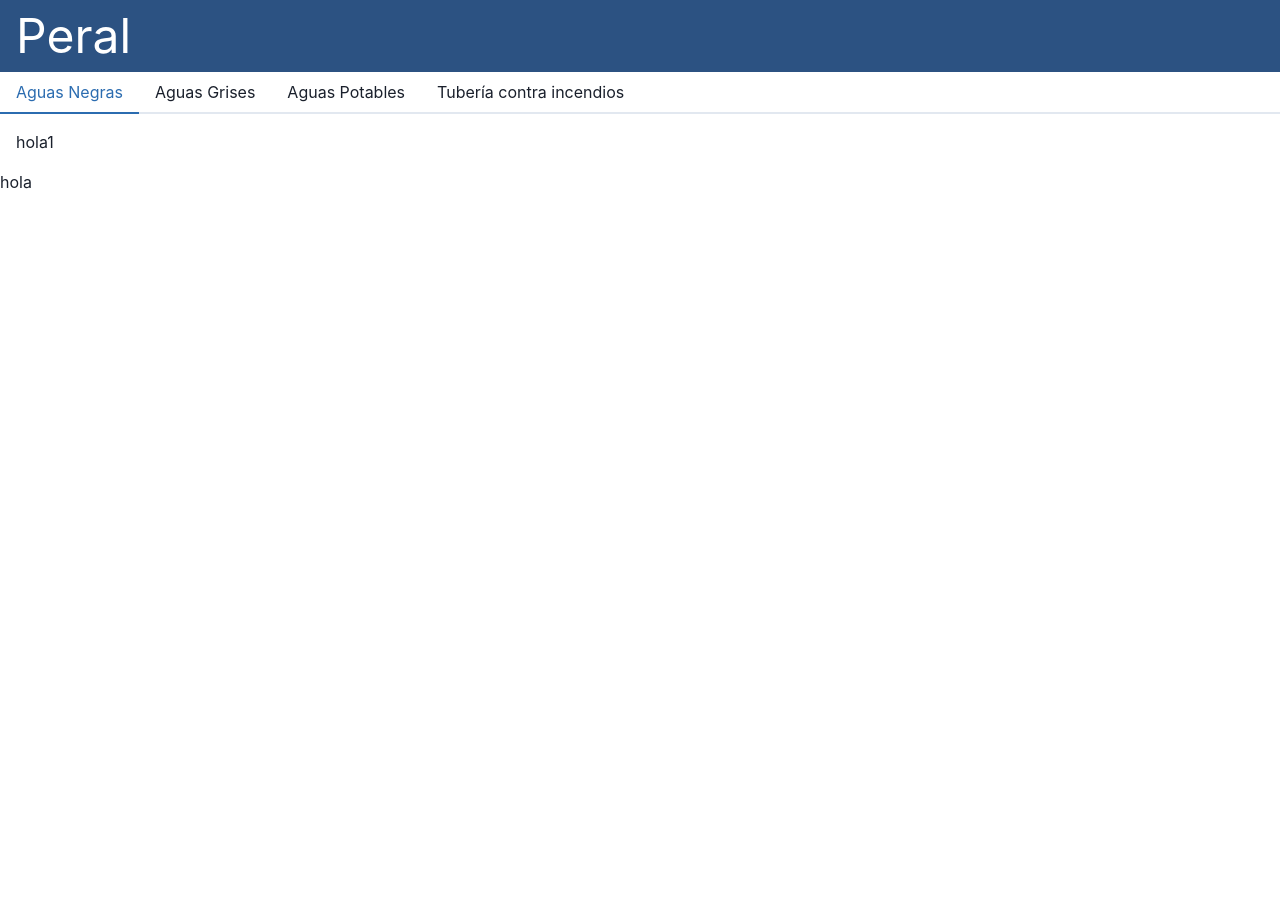
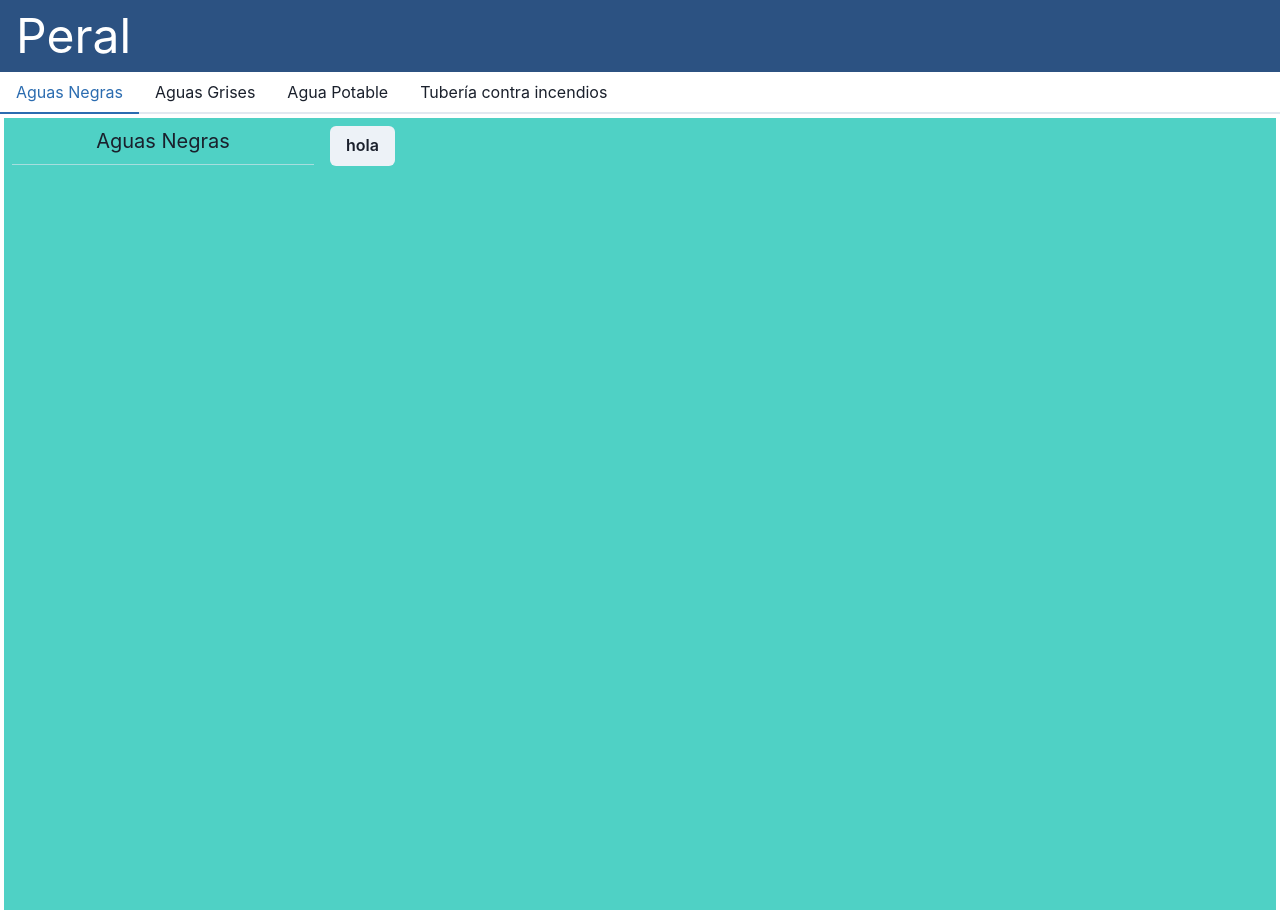
Before and after one commit to Jdelbarcogarza/peral-frontend, a Next.js app: page /dashboard in a window 1280 px wide. Before the commit the page ends 800 px from the top, so only its background shows below. Built offline with nearby package versions, Linux system fonts and the light colour scheme.

Commit message:
todo funciona

```diff
--- /dev/null
+++ b/components/ContentLayout.js
@@ -0,0 +1,20 @@
+import React from 'react'
+import {
+    Box,
+    Grid,
+    GridItem,
+} from '@chakra-ui/react'
+
+/*
+Componente donde va todo el layout de cada tab
+*/
+export default function ContentLayout({ children }) {
+  return (
+   <>
+    <Box bgColor={'teal.300'} height={'100%'} width={'100%'} padding={2}>
+    {/** TODO: orgnizar para que se vaya a un lado con el grid */}
+    {children }
+    </Box>
+   </>
+  )
+}
--- a/components/Layout.js
+++ /dev/null
@@ -1,51 +0,0 @@
-import { Navbar } from '../components/Navbar'
-
-import {
-  Tab,
-  TabList,
-  TabPanels,
-  TabPanel,
-  Tabs,
-} from '@chakra-ui/react'
-
-export default function Layout({ children }) {
-    return (
-      <>
-        <Navbar />
-        <main>
-        <Tabs>
-          <TabList>
-            <Tab>Aguas Negras</Tab>
-            <Tab>Aguas Grises</Tab>
-            <Tab>Aguas Potables</Tab>
-            <Tab>Tubería contra incendios</Tab>
-
-          </TabList>
-
-          <TabPanels>
-            <TabPanel>
-              hola1
-            </TabPanel>
-
-            <TabPanel>
-              hola2
-            </TabPanel>
-
-            <TabPanel>
-              hola1
-            </TabPanel>
-
-            <TabPanel>
-              hola1
-            </TabPanel>
-
-          </TabPanels>
-
-        </Tabs>
-        {children}
-        </main>
-
-
-      </>
-    )
-  }
--- /dev/null
+++ b/components/Notification.js
@@ -0,0 +1,20 @@
+
+import React from 'react'
+import {
+    Box,
+    Center,
+} from '@chakra-ui/react'
+
+import WarningIcon from '@mui/icons-material/Warning';
+
+export const Notification = () => {
+  return (
+    <>
+        <Box>
+        <Center>
+            <WarningIcon/>
+        </Center>
+        </Box>
+    </>
+  )
+}
--- /dev/null
+++ b/components/SideBar.js
@@ -0,0 +1,24 @@
+
+import React from 'react'
+import {
+    VStack,
+    Text,
+    Divider,
+    Box
+} from '@chakra-ui/react'
+
+export const SideBar = ({children, name}) => {
+    return (
+        <>
+            <Box>
+                <Text fontSize={'xl'} textAlign={'center'}>{name}</Text>
+                <Divider my={2}/>
+                <VStack alignItems={'start'}>
+
+                    {children}
+
+                </VStack>
+            </Box>
+        </>
+    )
+}
--- a/package.json
+++ b/package.json
@@ -12,6 +12,8 @@
     "@chakra-ui/react": "^2.3.4",
     "@emotion/react": "^11.10.4",
     "@emotion/styled": "^11.10.4",
+    "@mui/icons-material": "^5.10.6",
+    "@mui/material": "^5.10.6",
     "framer-motion": "^6.5.1",
     "next": "12.3.1",
     "react": "18.2.0",
--- a/pages/dashboard.js
+++ b/pages/dashboard.js
@@ -1,20 +1,85 @@
-import Head from 'next/head'
-import Image from 'next/image'
-import styles from '../styles/Home.module.css'
+import { Navbar } from '../components/Navbar'
+import ContentLayout from '../components/ContentLayout'
+import { SideBar } from '../components/SideBar'
+import { Notification } from '../components/Notification'
 
-import Layout  from '../components/Layout'
 
 import {
-
+  Tab,
+  TabList,
+  TabPanels,
+  TabPanel,
+  Tabs,
   Button,
-  Box
-
+  Grid,
+  GridItem,
 } from '@chakra-ui/react'
 
-export default function Dashboard() {
+export default function dashboard() {
+
+  const tabOneName = 'Aguas Negras'
+  const tabTwoName = 'Aguas Grises'
+  const tabThreeName = 'Agua Potable'
+  const tabFourName = 'Tubería contra incendios'
+
+
   return (
-    <Layout>
-    <h1>hola</h1>
-   </Layout>
+    <>
+      {/*
+    para hacer el navbar sticky
+    sx={{ position: '-webkit-sticky', position: 'sticky', top: '0', }} */}
+      <Navbar />
+      <main>
+        { /** El is lazy nos permite solo */}
+        <Tabs isLazy>
+          <TabList>
+            <Tab>{tabOneName}</Tab>
+            <Tab>{tabTwoName}</Tab>
+            <Tab>{tabThreeName}</Tab>
+            <Tab>{tabFourName}</Tab>
+
+          </TabList>
+
+          <TabPanels height={'100%'}>
+
+
+            <TabPanel height={'100vh'} p={1}>
+
+              <ContentLayout>
+
+                <Grid templateColumns={'repeat(12, 1fr)'} gap={4}>
+                  <GridItem colSpan={3}>
+                    <SideBar name={tabOneName}/>
+                  </GridItem>
+
+                {/** Cuerpo de la vista */}
+                <GridItem colSpan={9}>
+                  <Button>hola</Button>
+                </GridItem>
+
+                </Grid>
+              </ContentLayout>
+
+            </TabPanel>
+
+            <TabPanel>
+
+            </TabPanel>
+
+            <TabPanel>
+              hola1
+            </TabPanel>
+
+            <TabPanel>
+              hola1
+            </TabPanel>
+
+          </TabPanels>
+
+        </Tabs>
+      </main>
+
+
+    </>
   )
 }
```
Also changed, not shown: 1 other file (tests, documents, lock files or other folders).
